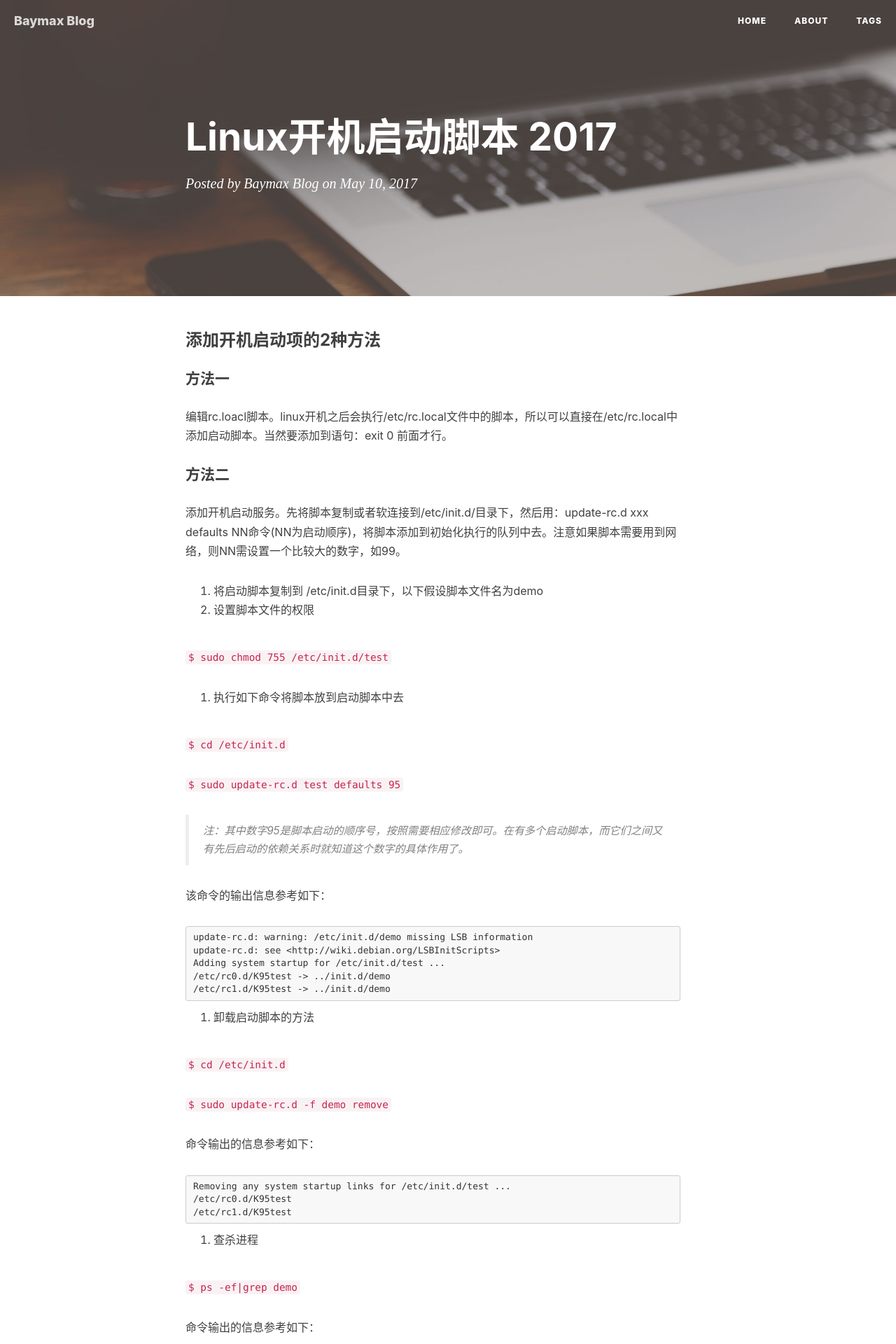
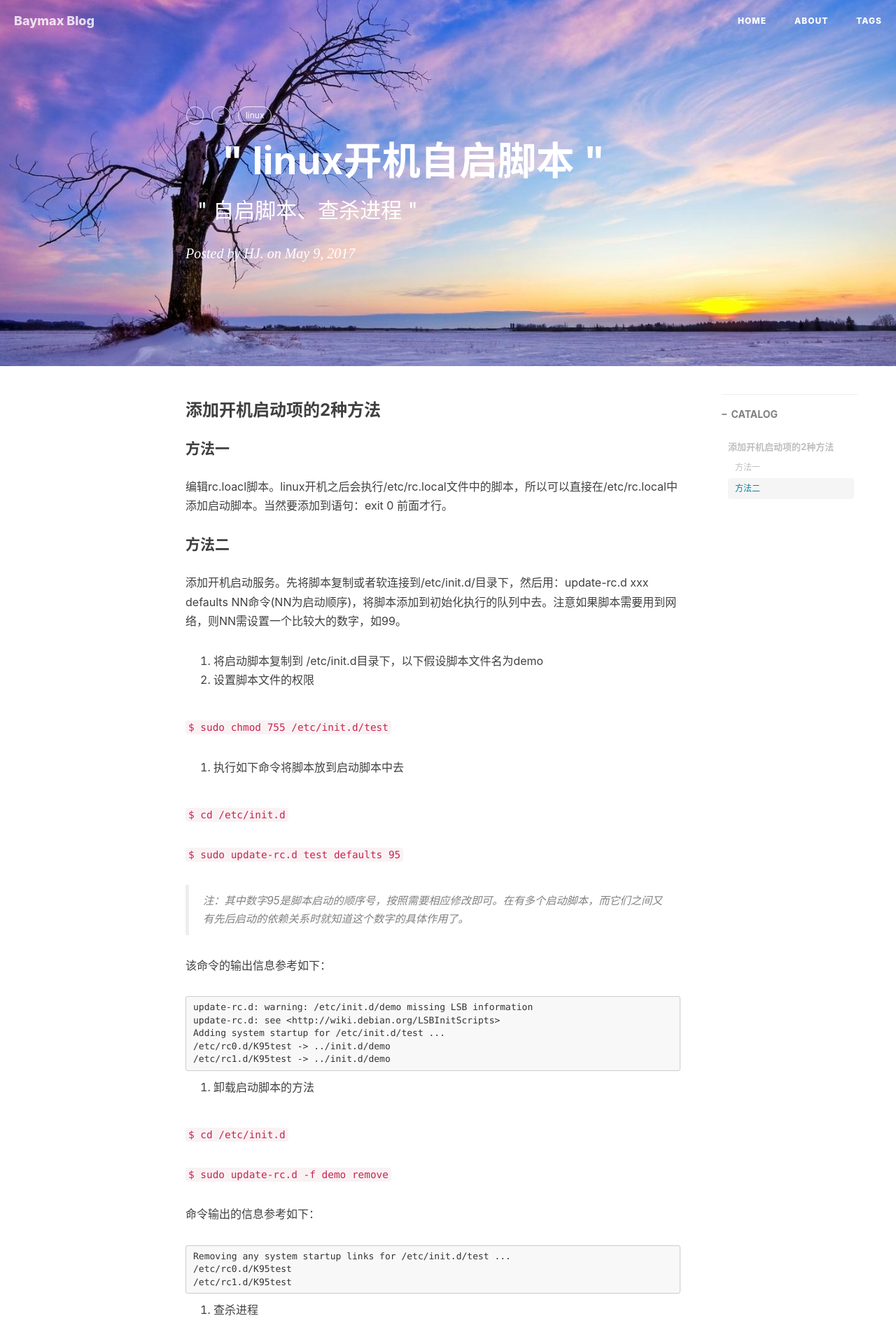
Before and after one commit to Lmonologue/baymax.github.io, a Jekyll site: the page built from _posts/2017-5-10-linux开机启动脚本-2017.md, in a window 1280 px wide. Shown: the top 1920 px of the page at 70% size. Built offline with Jekyll 4.4.1, drawn with Linux system fonts in a browser that asks for light colours; nearby versions of some CDN libraries; our own code applies the rules of GitHub Pages for plain Markdown files; comment, search, counter and statistics services are not loaded.

Commit message:
Update 2017-5-10-linux开机启动脚本-2017.md

```diff
--- a/_posts/2017-5-10-linux开机启动脚本-2017.md
+++ b/_posts/2017-5-10-linux开机启动脚本-2017.md
@@ -1,3 +1,15 @@
+---
+layout:     post
+title:      " linux开机自启脚本 "
+subtitle:   " 自启脚本、查杀进程 "
+date:       2017-05-9
+author:     "HJ."
+header-img: "img/post-bg-2017.jpg"
+catalog: true
+tags:
+    - linux
+---
+
 ### 添加开机启动项的2种方法
 
 #### 方法一
```
